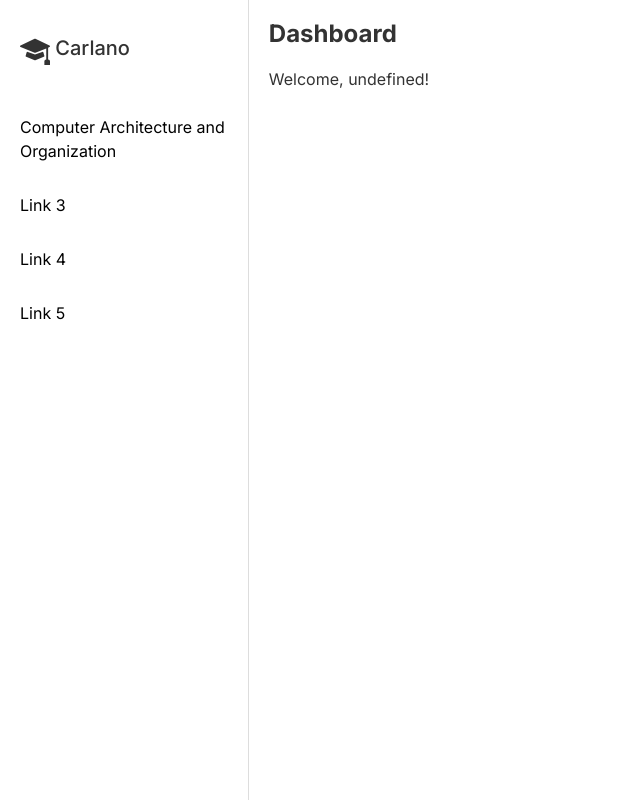
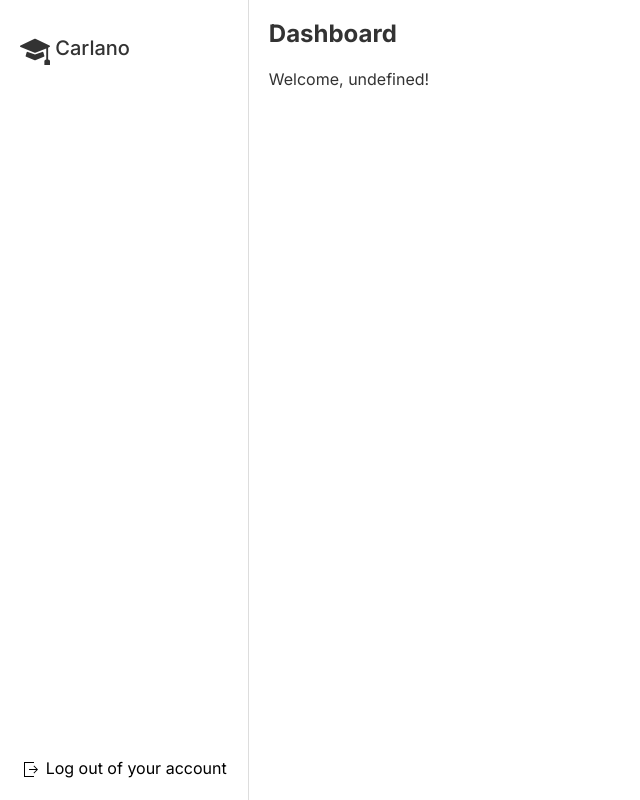
Before and after one commit to PMagombedze/carlano-learn, a Flask app: template templates/dashboard.html in a window 1280 px wide. Shown: the whole page, without its empty margins (0-640 px from the left). Run offline with Flask 3, Linux system fonts and the light colour scheme; the template is opened without the code that fills it, so the values that code supplies are empty; some libraries are stand-ins or nearby versions.

Commit message:
add logout

```diff
--- a/templates/dashboard.html
+++ b/templates/dashboard.html
@@ -1,5 +1,50 @@
 {% include 'imports.html' %}
 
+
+<script>
+    function isLoggedIn() {
+        return Cookies.get('token') !== undefined
+    };
+
+    const urlParams = new URLSearchParams(window.location.search);
+    const nocache = urlParams.get('nocache');
+
+    if (window.location.pathname === '/dashboard') {
+        if (!isLoggedIn()) {
+            window.location.href = '/'
+        } else if (nocache) {
+            Cookies.remove('token');
+            window.localStorage.clear();
+            window.sessionStorage.clear();
+            window.location.href = '/'
+        }
+    }
+
+    if (window.location.pathname === '/dashboard' && isLoggedIn() && nocache) {
+        Cookies.remove('token');
+        window.localStorage.clear();
+        window.sessionStorage.clear();
+        window.location.href = '/'
+    }
+
+    window.addEventListener('load', () => {
+        if (window.location.pathname === '/dashboard' && !isLoggedIn()) {
+            window.location.href = '/'
+        } else if (nocache) {
+            Cookies.remove('token');
+            window.localStorage.clear();
+            window.sessionStorage.clear();
+            window.location.href = '/'
+        }
+    });
+
+    window.addEventListener('popstate', (event) => {
+        if (window.location.pathname === '/dashboard') {
+            event.preventDefault();
+            window.location.href = '/';
+        }
+    });
+</script>
 
 <style>
     body {
@@ -65,6 +110,19 @@
         padding: 20px;
         box-sizing: border-box;
     }
+
+    .sidebar {
+        position: relative;
+        /* add this */
+    }
+
+    .logout {
+        position: absolute;
+        bottom: 20px;
+        left: 20px;
+        width: calc(100% - 40px);
+        text-align: center;
+    }
 </style>
 
 <body>
@@ -80,17 +138,19 @@
                                 d="M4.176 9.032a.5.5 0 0 0-.656.327l-.5 1.7a.5.5 0 0 0 .294.605l4.5 1.8a.5.5 0 0 0 .372 0l4.5-1.8a.5.5 0 0 0 .294-.605l-.5-1.7a.5.5 0 0 0-.656-.327L8 10.466z" />
                         </svg>&nbsp;Carlano</h1>
                 </li>
-                <li><a href="#">Computer Architecture and Organization</a></li>
-                <li><a href="#">Link 3</a></li>
-                <li><a href="#">Link 4</a></li>
-                <li><a href="#">Link 5</a></li>
+                <!---course-links-->
             </ul>
+            <div class="logout">
+                <a onclick="logout()" style="color: #000;">
+                    <span uk-icon="icon: sign-out"></span> Log out of your account
+                </a>
+            </div>
         </div>
         <div class="content">
             <h1 class="content-heading">Dashboard</h1>
             <h2 class="content-subheading" id="user-email"></h2>
             <div class="card-container">
-
+                <!----courses---->
             </div>
         </div>
     </div>
@@ -114,6 +174,32 @@
             `;
                 cardContainer.innerHTML += cardHTML;
             });
+
+            const sidebarList = document.querySelector('.sidebar ul');
+            data.courses.forEach(course => {
+                const listItemHTML = `
+                    <li><a href="#">${course.title}</a></li>
+                `;
+                sidebarList.innerHTML += listItemHTML;
+            });
         })
         .catch(error => console.error('Error fetching courses:', error));
 </script>
+
+<script>
+    function logout() {
+        Cookies.remove('token');
+        Cookies.remove('email');
+        Cookies.remove('userId');
+
+        localStorage.clear();
+
+        sessionStorage.clear();
+
+        history.pushState(null, null, null);
+        window.addEventListener('popstate', function (event) {
+            history.pushState(null, null, null);
+        });
+        window.location.href = '/';
+    }
+</script>
```
